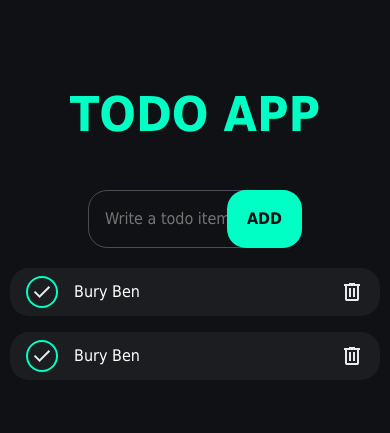
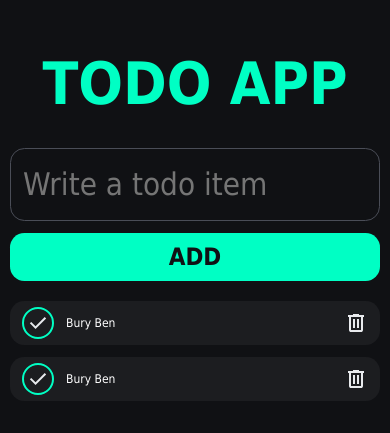
Before and after one commit to sagarEmn/basic-frontend-web, a website built with Vite: page 1 - Todo App/index.html in a window 390 px wide. Shown: the part 195-628 px from the top of the page. Built offline with nearby package versions, Linux system fonts and the light colour scheme.

Commit message:
Finish basic responsive styling

```diff
--- a/1 - Todo App/style.css
+++ b/1 - Todo App/style.css
@@ -93,7 +93,6 @@ body {
 }
 
 .todo-app__header {
-  margin-block: 20px;
   font-size: 3rem;
   font-weight: 800;
   text-align: center;
@@ -204,3 +203,22 @@ input[type="checkbox"]:checked ~ .todo__item__text {
 input[type="checkbox"] {
   display: none;
 }
+
+@media(max-width: 500px) {
+  html {
+    font-size: 12px;
+  }
+  #add-button {
+    margin-top: 1rem;
+    position: unset;
+    width: 100%;
+    padding: .5rem;
+    font-size: 2rem;
+  }
+  .todo-app__header {
+    font-size: 15vw;
+  }
+  form {
+    font-size: 8vw;
+  }
+}
```
